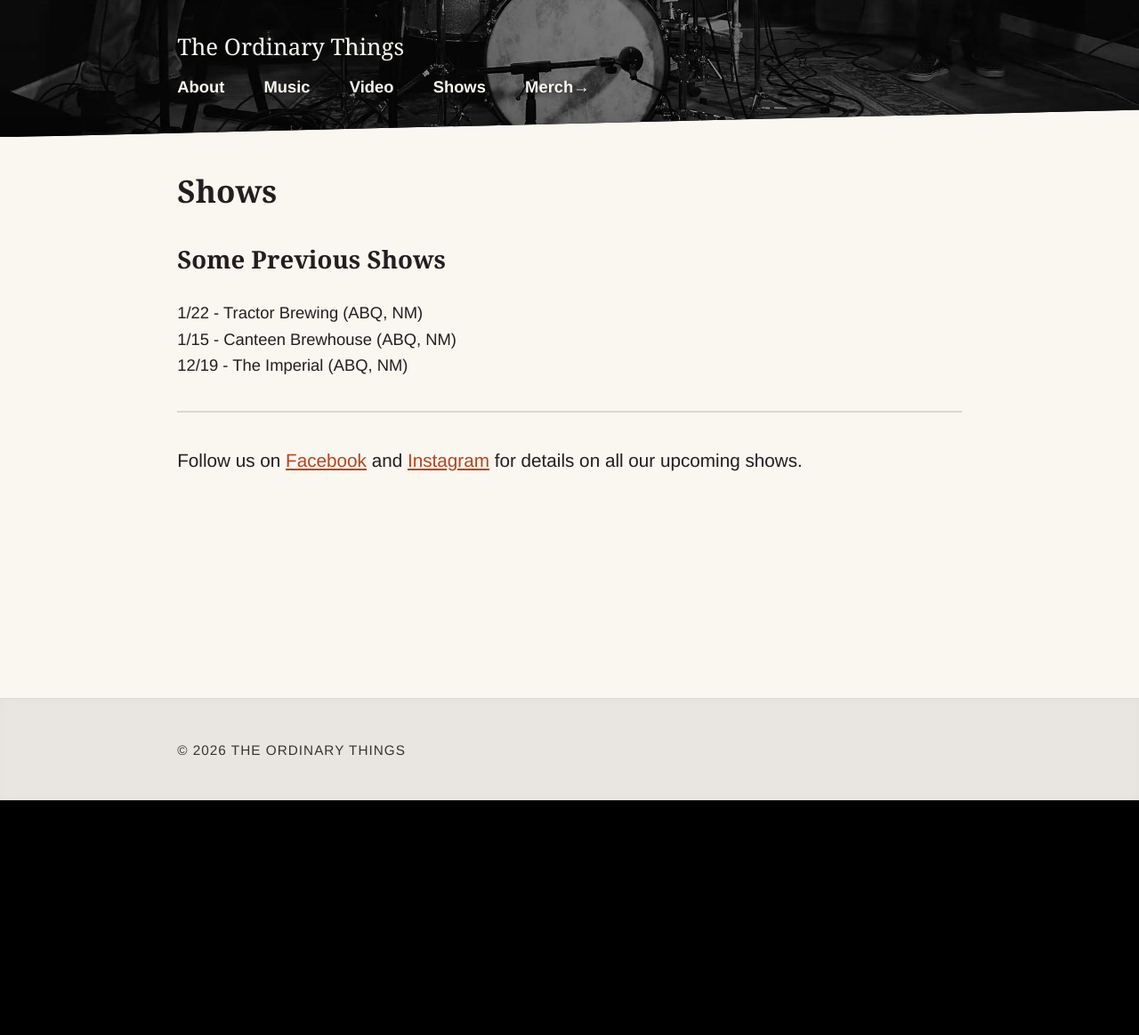
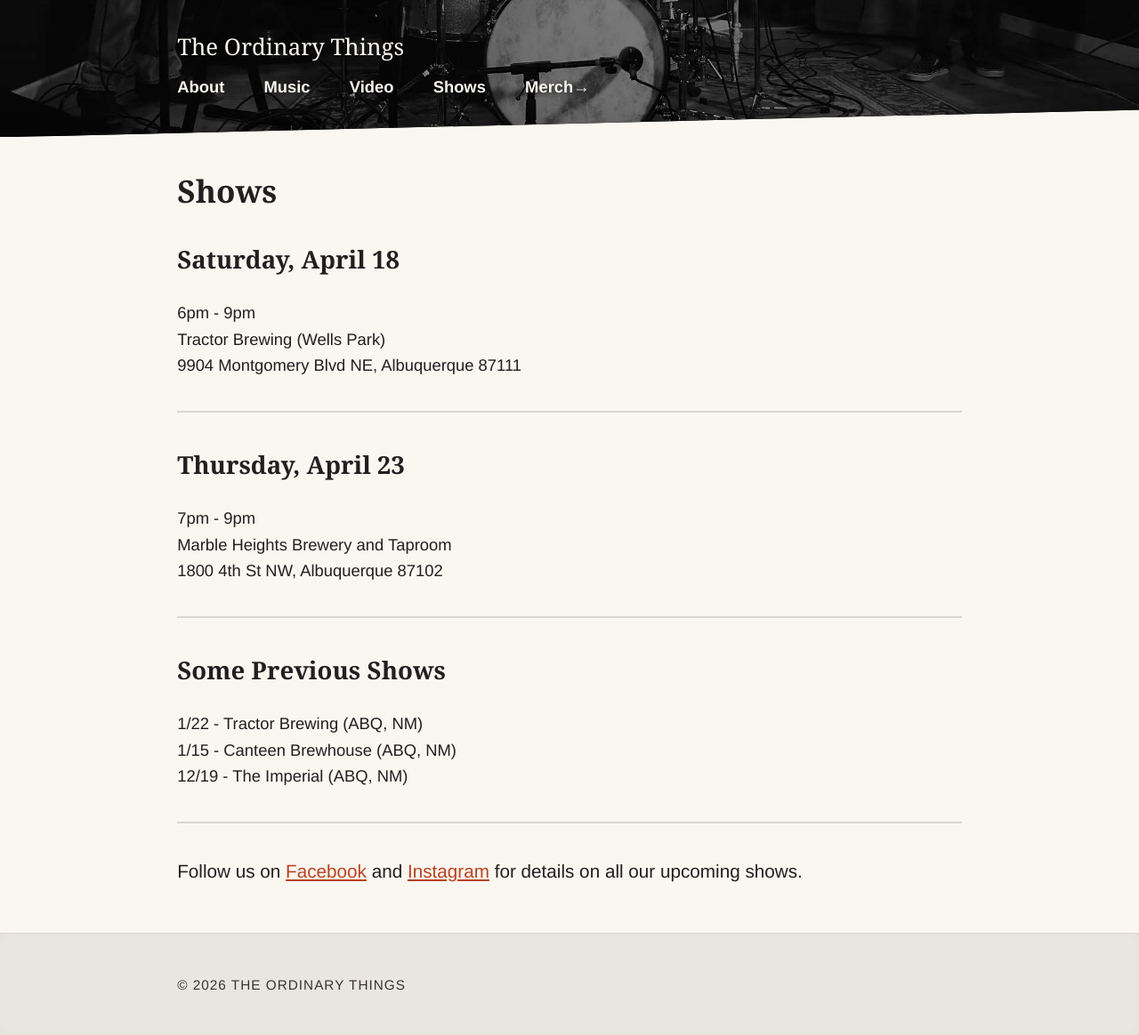
Before and after one commit to nsmsn/theordinarythings, a Jekyll site: the page built from shows.md, in a window 1280 px wide. Shown: the whole page at 89% size. Built offline with Jekyll 4.4.1, drawn with Linux system fonts in a browser that asks for light colours; some web fonts are replaced; before the commit the page ends 900 px from its top, so only the background shows below that.

Commit message:
Updated Shows

```diff
--- a/shows.md
+++ b/shows.md
@@ -3,6 +3,20 @@ title: Shows
 date: 2025-12-09 14:03:00 -07:00
 permalink: "/shows/"
 layout: page
+---
+
+## Saturday, April 18
+6pm - 9pm<br>
+Tractor Brewing (Wells Park)<br>
+9904 Montgomery Blvd NE, Albuquerque 87111
+
+---
+
+## Thursday, April 23
+7pm - 9pm<br>
+Marble Heights Brewery and Taproom <br>
+1800 4th St NW, Albuquerque 87102
+
 ---
 
 ## Some Previous Shows
```
